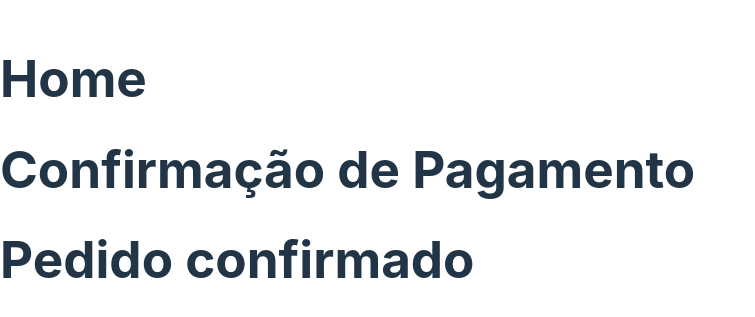
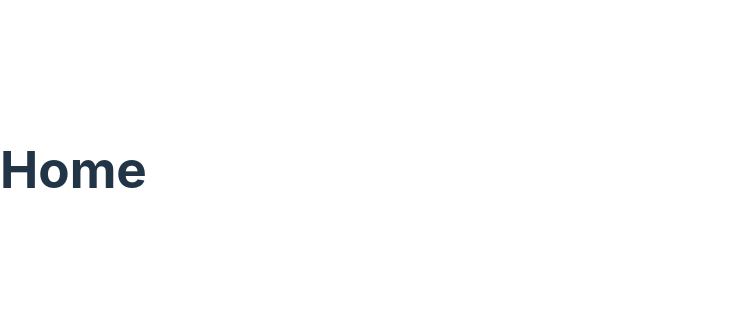
Before and after one commit to Renatonapoli/coffee-delivery, a React (Vite) app: page / in a window 1280 px wide. Shown: the part 231-548 px from the top of the page, without its empty margins (0-755 px from the left). Built offline with nearby package versions, Linux system fonts and the light colour scheme.

Commit message:
Feat: Rotas / react-router-dom

```diff
--- a/src/App.tsx
+++ b/src/App.tsx
@@ -1,14 +1,12 @@
-import { Home } from "./pages/Home"
-import { ConfirmedOrder } from "./pages/ConfirmedOrder"
-import { Payment } from "./pages/Payment"
+import { Router } from "./Router"
+import {BrowserRouter} from 'react-router-dom'
 
 export function App () {
   return (
     <div>
-
-      <Home />
-      <Payment />
-      <ConfirmedOrder />
+      <BrowserRouter>
+      <Router />
+      </BrowserRouter>
     </div>
     )
 }
--- /dev/null
+++ b/src/Router.tsx
@@ -0,0 +1,15 @@
+import {Route, Routes} from 'react-router-dom'
+
+import { Home } from './pages/Home'
+import { Payment } from './pages/Payment'
+import { ConfirmedOrder } from './pages/ConfirmedOrder'
+
+export function Router() {
+  return (
+    <Routes>
+      <Route path='/' element={<Home />} />
+      <Route path='/pagamento' element={<Payment />} />
+      <Route path='/pedido-confirmado' element={<ConfirmedOrder />} />
+    </Routes>
+  )
+}
```
